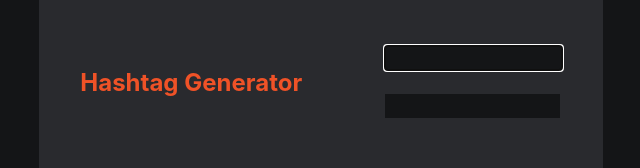
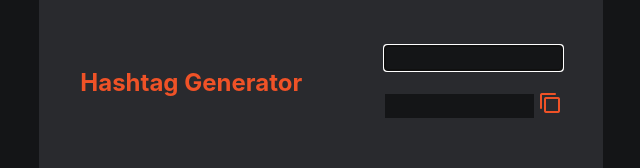
Before and after one commit to BesoBerdzenishvili/hashtag_generator, a React (Create React App) app: page / in a window 1280 px wide. Shown: the part 318-486 px from the top of the page, without its empty margins (319-959 px from the left). Built offline with nearby package versions, Linux system fonts and the light colour scheme.

Commit message:
CopyBrn.js and CopyMessage.js added

```diff
--- a/src/App.js
+++ b/src/App.js
@@ -1,5 +1,7 @@
 import { useState } from "react";
 import { styled } from "./stitches.config";
+import CopyBtn from "./components/CopyBtn";
+import CopyMessage from "./components/CopyMessage";
 
 const Wrapper = styled("div", {
   display: "flex",
@@ -29,18 +31,24 @@ const Input = styled("input", {
   color: "$orange",
 });
 
+const Outputs = styled("div", {
+  display: "flex",
+  alignItems: "end",
+});
+
 const Output = styled("div", {
   backgroundColor: "$black",
   maxWidth: 175,
   width: "100%",
   minHeight: 24,
-  marginTop: 24,
+  margin: "24px 4px 0 0",
   overflowWrap: "break-word",
   padding: 3,
 });
 
 function App() {
   const [hashtag, setHashtag] = useState("");
+  const [showCopyMessage, setShowCopyMessage] = useState(false);
   const hashtagGenerator = (text) => {
     if (text.length > 140) {
       alert("Text must less that 140 characters");
@@ -60,6 +68,7 @@ function App() {
   };
   return (
     <Wrapper>
+      {showCopyMessage && <CopyMessage text={hashtag} />}
       <h2>Hashtag Generator</h2>
       <Inputs>
         <Input
@@ -68,7 +77,10 @@ function App() {
           autoFocus
           onChange={(e) => setHashtag(e.target.value)}
         />
-        <Output>{hashtag && hashtagGenerator(hashtag)}</Output>
+        <Outputs>
+          <Output>{hashtag && hashtagGenerator(hashtag)}</Output>
+          <CopyBtn text={hashtag} setShowText={setShowCopyMessage} />
+        </Outputs>
       </Inputs>
     </Wrapper>
   );
--- /dev/null
+++ b/src/components/CopyBtn.js
@@ -0,0 +1,32 @@
+import React from "react";
+import { styled } from "../stitches.config";
+import copyImg from "../assets/copy-icon.png";
+
+const Button = styled("button", {
+  backgroundColor: "transparent",
+  border: "none",
+  cursor: "pointer",
+  outline: "none",
+  "&:active": {
+    position: "relative",
+    top: "2px",
+    left: "2px",
+  },
+});
+
+export default function CopyBtn({ text, setShowText }) {
+  const copy = async () => {
+    await navigator.clipboard.writeText(text);
+
+    setShowText(true);
+
+    setTimeout(() => {
+      setShowText(false);
+    }, 1500);
+  };
+  return (
+    <Button onClick={copy} disabled={!text}>
+      <img src={copyImg} alt="two papers" width="24px" />
+    </Button>
+  );
+}
--- /dev/null
+++ b/src/components/CopyMessage.js
@@ -0,0 +1,28 @@
+import React from "react";
+import { styled } from "../stitches.config";
+
+const Wrapper = styled("div", {
+  border: "4px solid $orange",
+  borderRadius: 7,
+  padding: "14px",
+  width: "100%",
+  overflowWrap: "break-word",
+  backgroundColor: "$gray",
+  color: "#ffffff",
+  position: "fixed",
+  top: -107,
+  left: 0,
+  textAlign: "center",
+  fontSize: "24px",
+  "& span": {
+    color: "$orange",
+  },
+});
+
+export default function CopyMessage({ text }) {
+  return (
+    <Wrapper>
+      <span>{text}</span> has been copied!
+    </Wrapper>
+  );
+}
```
Also changed, not shown: src/assets/copy-icon.png (added).
